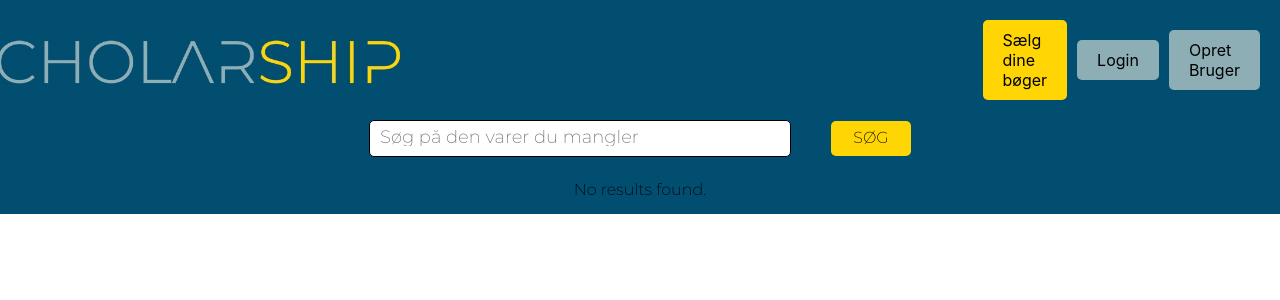
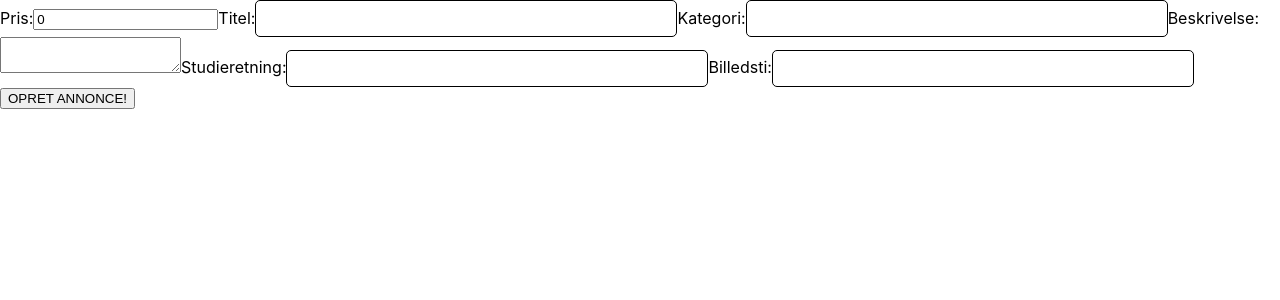
Before and after one commit to mathiasmm94/ScholarShip, a React (Create React App) app in the folder frontend/: page / in a window 1280 px wide. Shown: the top 300 px of the page. Built offline with nearby package versions, Linux system fonts and the light colour scheme.

Commit message:
add CreateAnnonce component

```diff
--- a/frontend/src/App.js
+++ b/frontend/src/App.js
@@ -2,25 +2,28 @@ import React from "react";
 import {
   BrowserRouter as Router,
   Routes,
- // Route,
+  // Route,
 } from "react-router-dom";
-import {Search} from "./Components/Search.js";
-import {Navbar} from "./Components/Navbar.js";
+import { Search } from "./Components/Search.js";
+import { Navbar } from "./Components/Navbar.js";
 
 import "./App.css"
+import { CreateAnnonce } from "./Components/CreateAnnonce.js";
 
 
 function App() {
   return (
-    <Router>
-      <Navbar />
-      <Routes>
+    // <><Router>
+    //   <Navbar />
+    //   <Routes>
 
-      </Routes>
-    <div className="main">
-      <Search />
-    </div>
-    </Router>
+    //   </Routes>
+    //   <div className="main">
+    //     <Search />
+    //   </div>
+    // </Router>
+      <CreateAnnonce />
+    // </>
 
 
 
--- /dev/null
+++ b/frontend/src/Components/CreateAnnonce.js
@@ -0,0 +1,67 @@
+import react, { useState } from 'react'
+
+export function CreateAnnonce() {
+    const [price, setPrice] = useState(0);
+    const [titel, setTitel] = useState('');
+    const [kategori, setKategori] = useState('');
+    const [beskrivelse, setBeskrivelse] = useState('');
+    const [studieretning, setStudieretning] = useState('');
+    const [billedsti, setBilledsti] = useState('');
+
+    const handleSubmit = () => {
+        postAnnonce()
+    };
+
+    const postAnnonce = async () => {
+        try {
+            const response = await fetch('https://localhost:7163/api/Annonces', {
+                method: 'POST',
+                headers: {
+
+                },
+                body: JSON.stringify({
+                    Price: price,
+                    Titel: titel,
+                    Kategori: kategori,
+                    Beskrivelse: beskrivelse,
+                    Studieretning: studieretning,
+                    BilledSti: billedsti
+                })
+            });
+            if (!response.ok) {
+                throw new Error('couldnt post ad');
+            };
+            const data = await response.json();
+            console.log('data received:', data);
+        }
+        catch (error) {
+            console.log('Error:  ', error);
+        }
+    };
+
+
+
+    return (
+        <form onSubmit={handleSubmit}>
+            <label htmlFor="price">Pris:</label>
+            <input type="number" id="price" value={price} onChange={(e) => setPrice(e.target.value)} />
+
+            <label htmlFor="title">Titel:</label>
+            <input type="text" id="title" value={titel} onChange={(e) => setTitel(e.target.value)} />
+
+            <label htmlFor="category">Kategori:</label>
+            <input type="text" id="category" value={kategori} onChange={(e) => setKategori(e.target.value)} />
+
+            <label htmlFor="description">Beskrivelse:</label>
+            <textarea id="description" value={beskrivelse} onChange={(e) => setBeskrivelse(e.target.value)} />
+
+            <label htmlFor="major">Studieretning:</label>
+            <input type="text" id="major" value={studieretning} onChange={(e) => setStudieretning(e.target.value)} />
+
+            <label htmlFor="image">Billedsti:</label>
+            <input type="text" id="image" value={billedsti} onChange={(e) => setBilledsti(e.target.value)} />
+
+            <button type="submit">OPRET ANNONCE!</button>
+        </form>
+    )
+}
```
